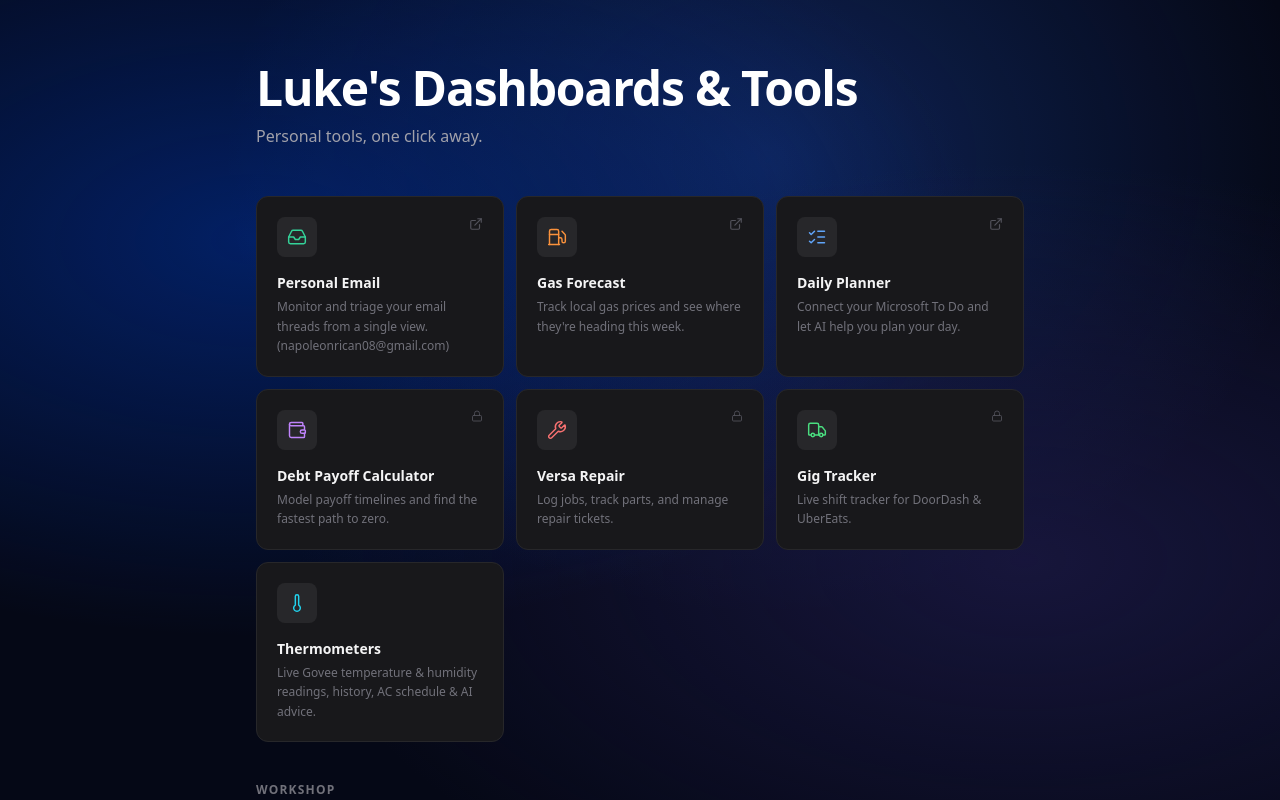
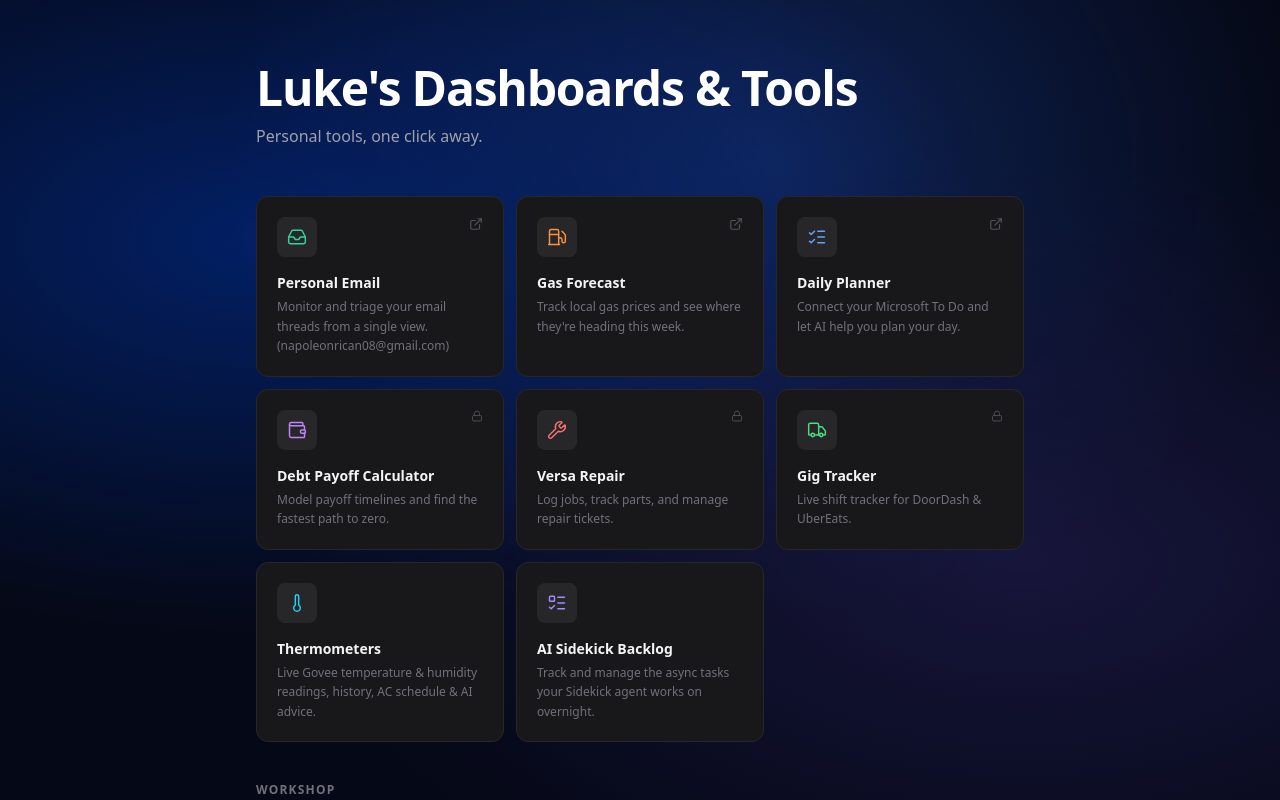
Before and after one commit to Napoleonrican/luke-dashboard, a React (Vite) app: page / in a window 1280 px wide. Shown: the top 800 px of the page. Built offline with nearby package versions, Linux system fonts and the light colour scheme; no server answers.

Commit message:
Add AI Sidekick Backlog launcher card to Home

```diff
--- a/src/pages/Home.jsx
+++ b/src/pages/Home.jsx
@@ -1,4 +1,4 @@
-import { Inbox, Fuel, Wallet, Wrench, ListChecks, Mail, Truck, Thermometer } from 'lucide-react';
+import { Inbox, Fuel, Wallet, Wrench, ListChecks, Mail, Truck, Thermometer, ListTodo } from 'lucide-react';
 import ToolCard from '../components/ToolCard';
 
 const tools = [
@@ -54,6 +54,13 @@ const tools = [
     to: '/thermometers',
     accentColor: 'text-cyan-400',
   },
+  {
+    icon: ListTodo,
+    title: 'AI Sidekick Backlog',
+    description: 'Track and manage the async tasks your Sidekick agent works on overnight.',
+    to: '/ai-backlog',
+    accentColor: 'text-violet-400',
+  },
 ];
 
 const workshop = [
```
